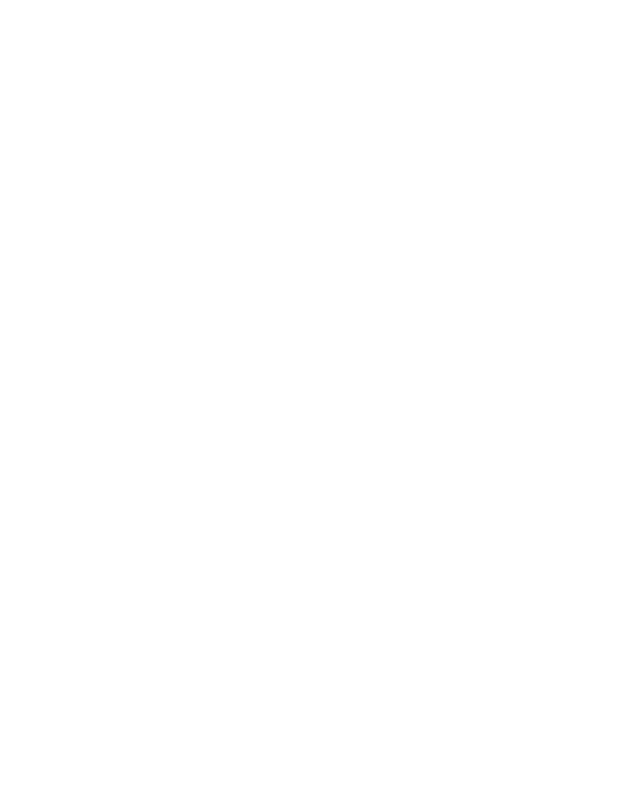
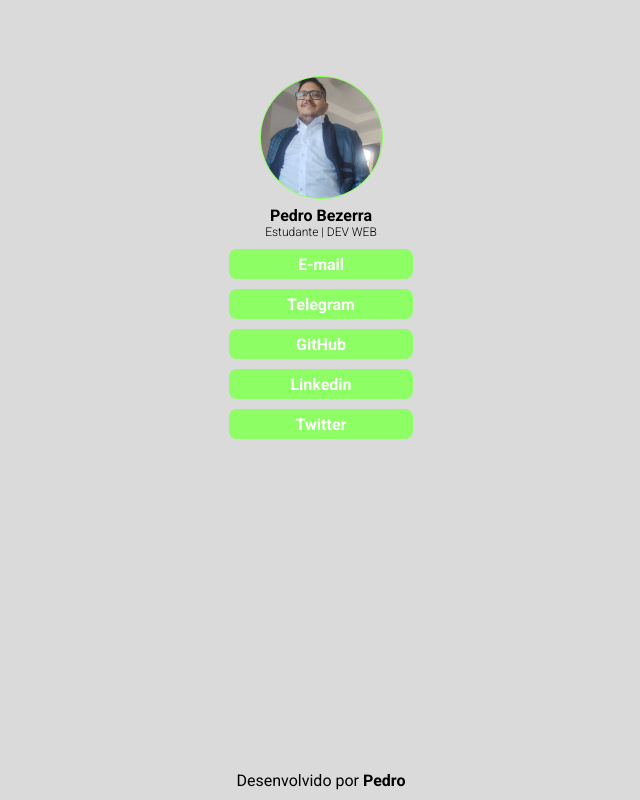
Before and after one commit to BezerraPedrinho/postcard, a plain HTML site: page index.html in a window 1280 px wide. Shown: the whole page, without its empty margins (319-959 px from the left). Drawn offline with Linux system fonts and the light colour scheme.

Commit message:
visualComplete

```diff
--- a/index.html
+++ b/index.html
@@ -5,8 +5,20 @@
     <meta http-equiv="X-UA-Compatible" content="IE=edge">
     <meta name="viewport" content="width=device-width, initial-scale=1.0">
     <title>Pedro Bezerra - Cartão de visita</title>
+    <link rel="stylesheet" href="style.css">
+    <link rel="preconnect" href="https://fonts.googleapis.com">
+<link rel="preconnect" href="https://fonts.gstatic.com" crossorigin>
+<link href="https://fonts.googleapis.com/css2?family=Roboto:ital,wght@0,300;0,400;0,500;0,700;1,300&display=swap" rel="stylesheet">
 </head>
 <body>
-
+    <img id="profilePicture" src="profileImg.png" alt="">
+    <h1 id="name">Pedro Bezerra</h1>
+    <h2 id="ocupation">Estudante | DEV WEB</h2>
+    <button class="btn">E-mail</button>
+    <button class="btn">Telegram</button>
+    <button class="btn">GitHub</button>
+    <button class="btn">Linkedin</button>
+    <button class="btn">Twitter</button>
+    <p id="signature">Desenvolvido por <b>Pedro</b></p>
 </body>
 </html>
--- /dev/null
+++ b/style.css
@@ -0,0 +1,40 @@
+*{
+    margin: 0;
+    padding: 0;
+    font-family: 'Roboto', sans-serif;
+}
+body{
+    display: flex;
+    background-color: #DADADA ;
+    flex-direction: column;
+    align-items: center;
+}
+#profilePicture{
+    width: 123px ;
+    margin-top: 76px;
+}
+#name{
+    font-family: 'Roboto', sans-serif;
+    font-size: 16px;
+    font-weight: 700;
+    margin-top: 7px ;
+}
+#ocupation{
+    font-weight: 300;
+    font-size: 12px;
+}
+.btn{
+    width: 184px;
+    height: 30px;
+    border: none;
+    border-radius: 8px ;
+    background-color:#8DFF65;
+    color: white;
+    font-weight: 700;
+    font-size: 16px;
+    margin-top: 10px;
+}
+#signature{
+    position: fixed;
+     bottom: 10px ;
+}
```
Also changed, not shown: profileImg.png (added), 1 other file.
